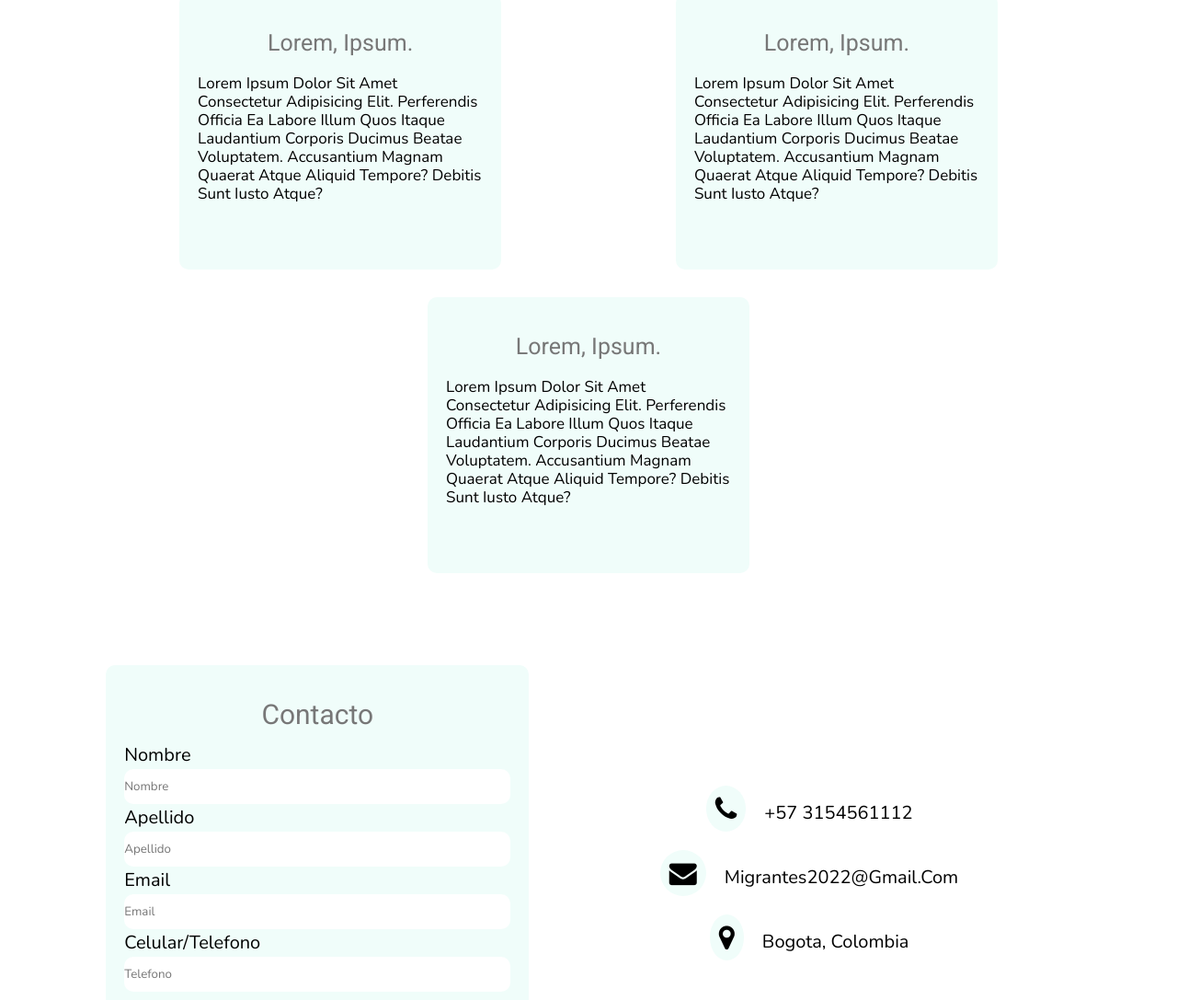
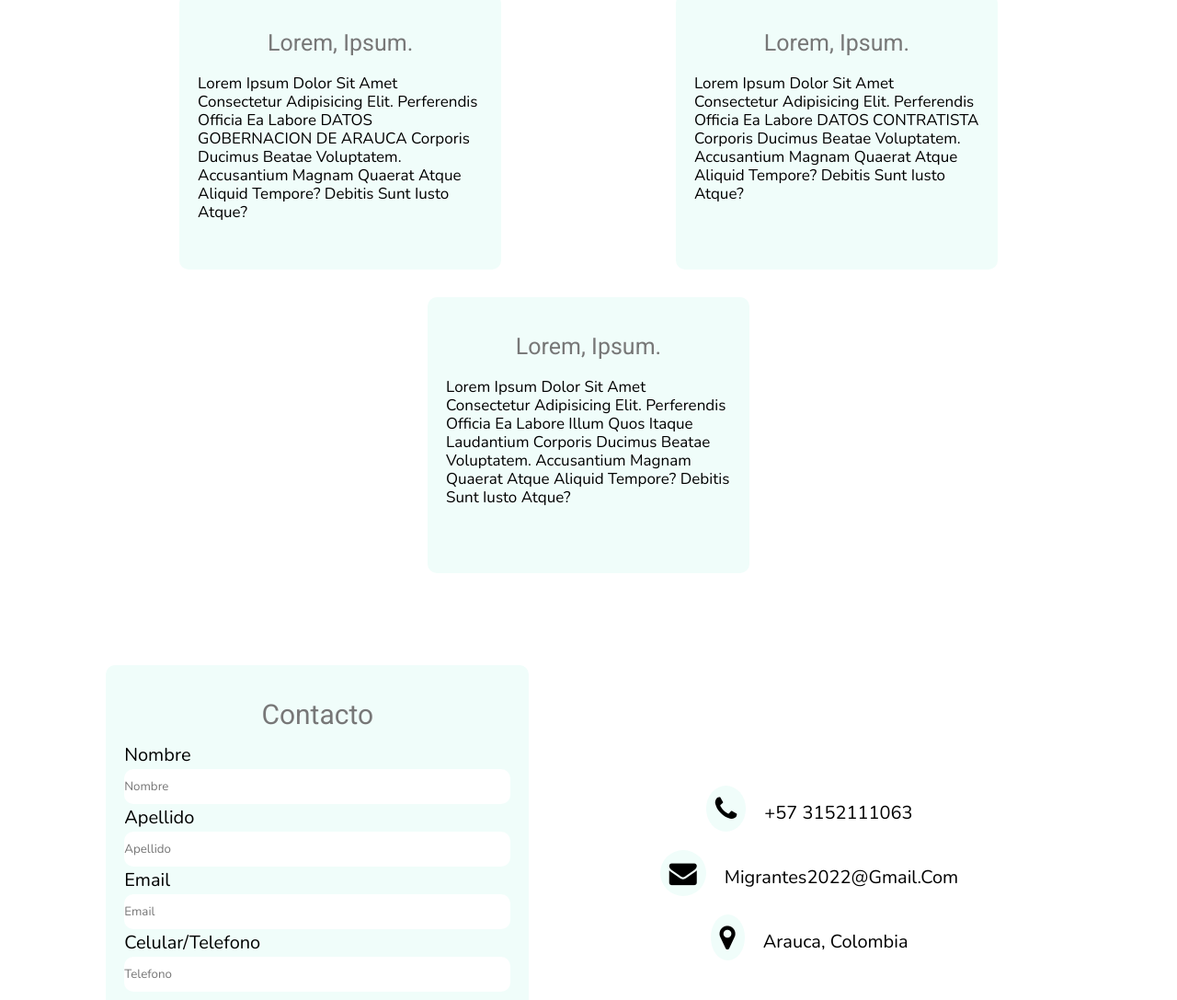
Before and after one commit to Christianlazo11/Frontend_Migrantes, an Angular app: page /inicio in a window 1280 px wide. Shown: the part 2275-3362 px from the top of the page at 92% size. Built offline with nearby package versions, Linux system fonts and the light colour scheme; a web font is replaced by a local one.

Commit message:
CAMBIOS MENU

```diff
--- a/src/app/templates/home/home.component.html
+++ b/src/app/templates/home/home.component.html
@@ -40,7 +40,7 @@
       <h3>Lorem, ipsum.</h3>
       <p>
         Lorem ipsum dolor sit amet consectetur adipisicing elit. Perferendis
-        officia ea labore illum quos itaque laudantium corporis ducimus beatae
+        officia ea labore DATOS GOBERNACION DE ARAUCA corporis ducimus beatae
         voluptatem. Accusantium magnam quaerat atque aliquid tempore? Debitis
         sunt iusto atque?
       </p>
@@ -49,7 +49,7 @@
       <h3>Lorem, ipsum.</h3>
       <p>
         Lorem ipsum dolor sit amet consectetur adipisicing elit. Perferendis
-        officia ea labore illum quos itaque laudantium corporis ducimus beatae
+        officia ea labore DATOS CONTRATISTA corporis ducimus beatae
         voluptatem. Accusantium magnam quaerat atque aliquid tempore? Debitis
         sunt iusto atque?
       </p>
@@ -95,7 +95,7 @@
   <div class="icons">
     <div class="icons-content">
       <i class="fa fa-phone"></i>
-      <span>+57 3154561112</span>
+      <span>+57 3152111063</span>
     </div>
     <div class="icons-content">
       <i class="fa fa-envelope"></i>
@@ -103,7 +103,7 @@
     </div>
     <div class="icons-content">
       <i class="fa fa-map-marker"></i>
-      <span>bogota, colombia</span>
+      <span>Arauca, colombia</span>
     </div>
   </div>
 </section>
```
